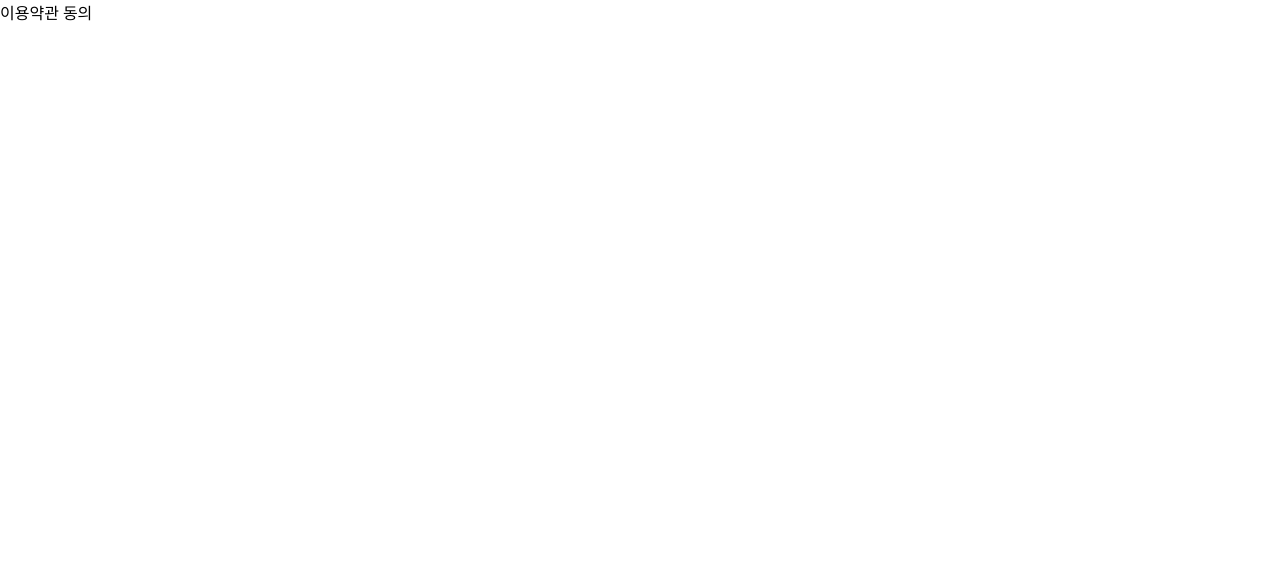
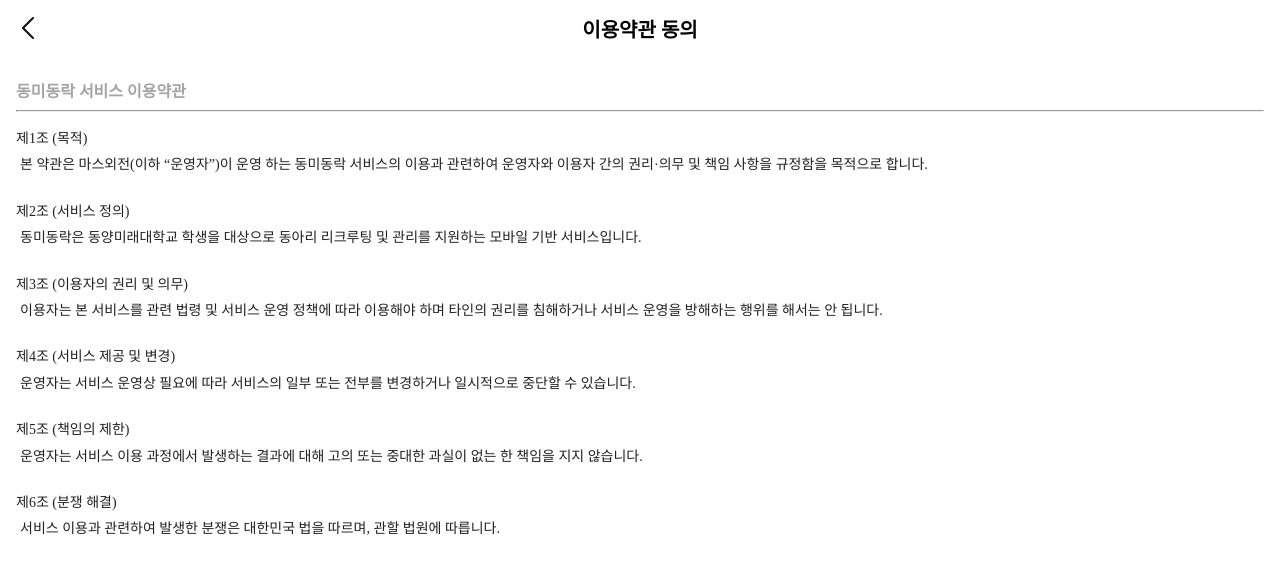
Before and after one commit to MARS-crew/mars7_recruit_front, a React (Vite) app: page /termsDetail in a window 1280 px wide. Shown: the top 574 px of the page. Built offline with nearby package versions, Linux system fonts and the light colour scheme.

Commit message:
이용약관 페이지
이용약관 페이지와 다른페이지 css 수정

```diff
--- a/src/components/Select.jsx
+++ b/src/components/Select.jsx
@@ -56,7 +56,7 @@ const Select = ({
           border: error
             ? "1px solid #FF383C" // 1순위: 에러 시 빨간색
             : isOpen || isInternalFocused
-            ? "#1px solid #FFC100" // 2순위: 열려있거나 포커스/호버 시 노란색
+            ? "1px solid #FFC100" // 2순위: 열려있거나 포커스/호버 시 노란색
             : "1px solid #D9D9D9", // 3순위: 기본 회색
 
           backgroundColor: error
--- a/src/pages/Login.jsx
+++ b/src/pages/Login.jsx
@@ -96,7 +96,7 @@ function Login() {
     <div
       style={{
         padding: "0 16px",
-        minHeight: "100vh",
+        minHeight: "100%",
         display: "flex",
         flexDirection: "column",
         boxSizing: "border-box",
@@ -230,7 +230,7 @@ function Login() {
         style={{
           display: "flex",
           justifyContent: "center",
-          marginBottom: "50px",
+          marginTop: "50px",
         }}
       >
         <p style={{ fontSize: 14, color: "#9EA3B2", margin: 0 }}>
--- a/src/pages/login.jsx
+++ b/src/pages/login.jsx
@@ -96,7 +96,7 @@ function Login() {
     <div
       style={{
         padding: "0 16px",
-        minHeight: "100vh",
+        minHeight: "100%",
         display: "flex",
         flexDirection: "column",
         boxSizing: "border-box",
@@ -230,7 +230,7 @@ function Login() {
         style={{
           display: "flex",
           justifyContent: "center",
-          marginBottom: "50px",
+          marginTop: "50px",
         }}
       >
         <p style={{ fontSize: 14, color: "#9EA3B2", margin: 0 }}>
--- a/src/pages/pushTermsDetail.jsx
+++ b/src/pages/pushTermsDetail.jsx
@@ -1,3 +1,71 @@
+import Header from "../components/Header";
+import React, { useEffect, useRef } from "react";
 export default function pushTermsDetail() {
-  return <div> 푸시알람 동의</div>;
+  const containerRef = useRef(null); // 1. 최상단 div를 위한 Ref 추가
+
+  // 2. 페이지 로딩 시 스크롤 최상단 이동 로직
+  useEffect(() => {
+    if (containerRef.current) {
+      containerRef.current.scrollTop = 0; // 내부 스크롤 초기화
+    }
+    window.scrollTo(0, 0); // 브라우저 스크롤 초기화
+  }, []);
+  return (
+    <div
+      ref={containerRef} // ★ 이 Ref가 반드시 필요합니다
+      style={{
+        padding: "0 16px",
+        height: "100vh", // 화면 전체 높이 고정
+        display: "flex",
+        flexDirection: "column",
+        boxSizing: "border-box",
+        backgroundColor: "#FFFFFF",
+      }}
+    >
+      <Header title="이용약관 동의" />
+      {/* 약관 소제목 영역 */}
+      <div style={{ marginTop: 22, marginBottom: 8 }}>
+        <p
+          style={{
+            color: "#A4A4A4",
+            fontWeight: "600",
+            fontSize: "16px",
+            margin: 0,
+          }}
+        >
+          동미동락 서비스 이용약관
+        </p>
+      </div>
+      <hr />
+      <div
+        style={{
+          marginTop: 16,
+          flex: 1, // 남은 공간을 모두 차지
+          overflowY: "auto", // 내용이 많아지면 자동으로 세로 스크롤 생성
+          paddingBottom: "40px", // 최하단 조항이 가려지지 않게 여유 공간 추가
+          WebkitOverflowScrolling: "touch", // iOS에서 부드러운 스크롤 적용
+        }}
+      >
+        <div
+          style={{
+            fontSize: "14px",
+            lineHeight: "1.6",
+            fontWeight: "500", // Medium
+            color: "#212121", // 색상 #212121
+            whiteSpace: "pre-line",
+            textIndent: "4px", // 첫 글자 들여쓰기
+          }}
+        >
+          <div>
+            마스외전은 전자적 전송매체(앱 푸시)를 통해 이용자에게 맞춤형 푸시
+            알림을 전송할 수 있습니다.
+          </div>
+          <div style={{ marginTop: 30 }}>
+            푸시 알림에 대한 설정은 동미동락 앱 &gt; 마이 페이지 &gt; 설정 &gt;
+            알림 수신 설정에서 언제든지 변경하실 수 있습니다.
+          </div>
+        </div>
+      </div>
+    </div>
+  );
 }
--- a/src/pages/signUp.jsx
+++ b/src/pages/signUp.jsx
@@ -1,4 +1,4 @@
-import React, { useState, useRef } from "react";
+import React, { useState, useRef, useEffect } from "react";
 import Header from "../components/Header";
 import Input from "../components/Input";
 import Select from "../components/Select";
@@ -184,6 +184,15 @@ export default function SignUp() {
       setIdError("사용 가능한 아이디 입니다.");
     }
   };
+  const containerRef = useRef(null); // 1. 최상단 div를 위한 Ref 추가
+
+  // 2. 페이지 로딩 시 스크롤 최상단 이동 로직
+  useEffect(() => {
+    if (containerRef.current) {
+      containerRef.current.scrollTop = 0; // 내부 스크롤 초기화
+    }
+    window.scrollTo(0, 0); // 브라우저 스크롤 초기화
+  }, []);
   // 전화번호 하이픈 자동 삽입 함수
   const formatPhoneNumber = (value) => {
     const raw = value.replace(/[^\d]/g, "");
@@ -193,6 +202,7 @@ export default function SignUp() {
   };
   return (
     <div
+      ref={containerRef} // ★ 이 Ref가 반드시 필요합니다
       style={{
         padding: "0 16px",
         backgroundColor: "#FFFFFF",
--- a/src/pages/signUpDetail.jsx
+++ b/src/pages/signUpDetail.jsx
@@ -118,12 +118,22 @@ export default function SingUpDetail() {
       navigate("/");
     }
   };
+  const containerRef = useRef(null); // 1. 최상단 div를 위한 Ref 추가
+
+  // 2. 페이지 로딩 시 스크롤 최상단 이동 로직
+  useEffect(() => {
+    if (containerRef.current) {
+      containerRef.current.scrollTop = 0; // 내부 스크롤 초기화
+    }
+    window.scrollTo(0, 0); // 브라우저 스크롤 초기화
+  }, []);
 
   return (
     <div
+      ref={containerRef}
       style={{
         padding: "0 16px",
-        height: "100vh",
+        height: "100%",
         display: "flex",
         flexDirection: "column",
         boxSizing: "border-box",
@@ -191,7 +201,13 @@ export default function SingUpDetail() {
               }}
               borderColor={genderError ? "#FF4D4D" : "#D9D9D9"}
             />
-            <MessageText marginTop={0} message={genderError} color="#FF4D4D" />
+            <div style={{ minHeight: "22px" }}>
+              <MessageText
+                marginTop={0}
+                message={genderError}
+                color="#FF4D4D"
+              />
+            </div>
           </div>
 
           {/* 생년월일 */}
@@ -218,6 +234,7 @@ export default function SingUpDetail() {
                 <Select
                   value={month}
                   options={monthOptions}
+                  label=""
                   placeholder="월"
                   customHeight={276}
                   onChange={(val) => {
@@ -230,6 +247,7 @@ export default function SingUpDetail() {
               <div style={{ flex: 1 }}>
                 <Select
                   value={day}
+                  label=""
                   options={dayOptions}
                   placeholder="일"
                   customHeight={276}
@@ -241,7 +259,9 @@ export default function SingUpDetail() {
                 />
               </div>
             </div>
-            <MessageText marginTop={0} message={birthError} color="#FF4D4D" />
+            <div style={{ minHeight: "22px" }}>
+              <MessageText marginTop={0} message={birthError} color="#FF4D4D" />
+            </div>
           </div>
 
           {/* 주소 (특수문자 검사 적용) */}
@@ -258,7 +278,13 @@ export default function SingUpDetail() {
               onChange={handleAddressChange}
               placeholder="주소를 입력해주세요."
             />
-            <MessageText marginTop={0} message={addressError} color="#FF4D4D" />
+            <div style={{ minHeight: "22px" }}>
+              <MessageText
+                marginTop={0}
+                message={addressError}
+                color="#FF4D4D"
+              />
+            </div>
           </div>
         </div>
       </div>
--- a/src/pages/termsDetail.jsx
+++ b/src/pages/termsDetail.jsx
@@ -1,3 +1,116 @@
-export default function termsDetail() {
-  return <div> 이용약관 동의</div>;
+import React, { useEffect, useRef } from "react";
+
+import Header from "../components/Header";
+
+export default function TermsDetail() {
+  const containerRef = useRef(null); // 1. 최상단 div를 위한 Ref 추가
+
+  // 2. 페이지 로딩 시 스크롤 최상단 이동 로직
+  useEffect(() => {
+    if (containerRef.current) {
+      containerRef.current.scrollTop = 0; // 내부 스크롤 초기화
+    }
+    window.scrollTo(0, 0); // 브라우저 스크롤 초기화
+  }, []);
+  const sections = [
+    {
+      title: "제1조 (목적)",
+      content:
+        "본 약관은 마스외전(이하 “운영자”)이 운영 하는 동미동락 서비스의 이용과 관련하여 운영자와 이용자 간의 권리·의무 및 책임 사항을 규정함을 목적으로 합니다.",
+    },
+    {
+      title: "제2조 (서비스 정의)",
+      content:
+        "동미동락은 동양미래대학교 학생을 대상으로 동아리 리크루팅 및 관리를 지원하는 모바일 기반 서비스입니다.",
+    },
+    {
+      title: "제3조 (이용자의 권리 및 의무)",
+      content:
+        "이용자는 본 서비스를 관련 법령 및 서비스 운영 정책에 따라 이용해야 하며 타인의 권리를 침해하거나 서비스 운영을 방해하는 행위를 해서는 안 됩니다.",
+    },
+    {
+      title: "제4조 (서비스 제공 및 변경)",
+      content:
+        "운영자는 서비스 운영상 필요에 따라 서비스의 일부 또는 전부를 변경하거나 일시적으로 중단할 수 있습니다.",
+    },
+    {
+      title: "제5조 (책임의 제한)",
+      content:
+        "운영자는 서비스 이용 과정에서 발생하는 결과에 대해 고의 또는 중대한 과실이 없는 한 책임을 지지 않습니다.",
+    },
+    {
+      title: "제6조 (분쟁 해결)",
+      content:
+        "서비스 이용과 관련하여 발생한 분쟁은 대한민국 법을 따르며, 관할 법원에 따릅니다.",
+    },
+  ];
+
+  return (
+    <div
+      ref={containerRef}
+      style={{
+        padding: "0 16px",
+        height: "100vh", // 화면 전체 높이 고정
+        display: "flex",
+        flexDirection: "column",
+        boxSizing: "border-box",
+        backgroundColor: "#FFFFFF",
+      }}
+    >
+      <Header title="이용약관 동의" />
+
+      {/* 약관 소제목 영역 */}
+      <div style={{ marginTop: 22, marginBottom: 8 }}>
+        <p
+          style={{
+            color: "#A4A4A4",
+            fontWeight: "600",
+            fontSize: "16px",
+            margin: 0,
+          }}
+        >
+          동미동락 서비스 이용약관
+        </p>
+      </div>
+
+      <hr />
+
+      {/* 스크롤이 발생하는 핵심 본문 영역 */}
+      <div
+        style={{
+          marginTop: 16,
+          flex: 1, // 남은 공간을 모두 차지
+          overflowY: "auto", // 내용이 많아지면 자동으로 세로 스크롤 생성
+          paddingBottom: "40px", // 최하단 조항이 가려지지 않게 여유 공간 추가
+          WebkitOverflowScrolling: "touch", // iOS에서 부드러운 스크롤 적용
+        }}
+      >
+        <div style={{ fontSize: "14px", lineHeight: "1.6" }}>
+          {sections.map((section, index) => (
+            <div key={index} style={{ marginBottom: "24px" }}>
+              <div
+                style={{
+                  fontWeight: "500", // Medium
+                  color: "#212121", // 색상 #212121
+                  marginBottom: "4px",
+                }}
+              >
+                {section.title}
+              </div>
+              <div
+                style={{
+                  fontWeight: "500", // Medium
+                  color: "#212121", // 색상 #212121
+                  whiteSpace: "pre-line",
+                  textIndent: "4px", // 첫 글자 들여쓰기
+                }}
+              >
+                {section.content}
+              </div>
+            </div>
+          ))}
+        </div>
+      </div>
+    </div>
+  );
 }
```
